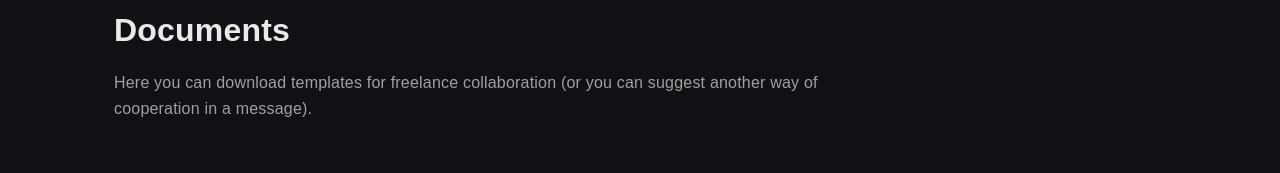
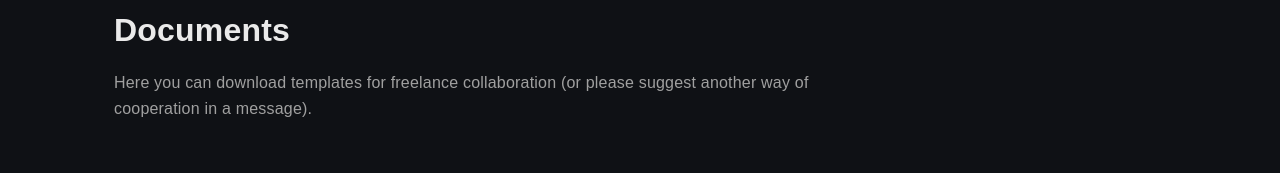
Before and after one commit to SillyCat88/nexia-lab-cv, a React (Vite) app: page /documents in a window 1280 px wide. Shown: the part 127-300 px from the top of the page. Built offline with nearby package versions, Linux system fonts and the light colour scheme.

Commit message:
content polish

```diff
--- a/src/pages/Documents/data/contentDocs.js
+++ b/src/pages/Documents/data/contentDocs.js
@@ -2,7 +2,7 @@ export const content = {
   en: {
     pageTitle: "Documents",
 
-    pageDescription: "Here you can download templates for freelance collaboration (or you can suggest another way of cooperation in a message).",
+    pageDescription: "Here you can download templates for freelance collaboration (or please suggest another way of cooperation in a message).",
 
     documents: [
       {
```
